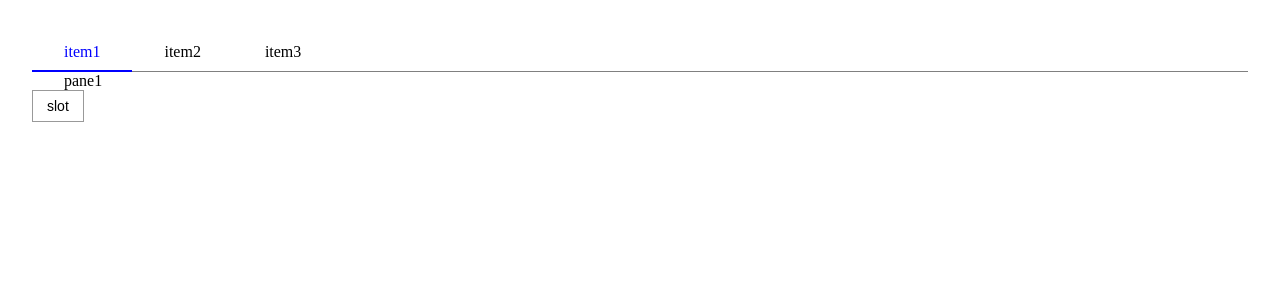
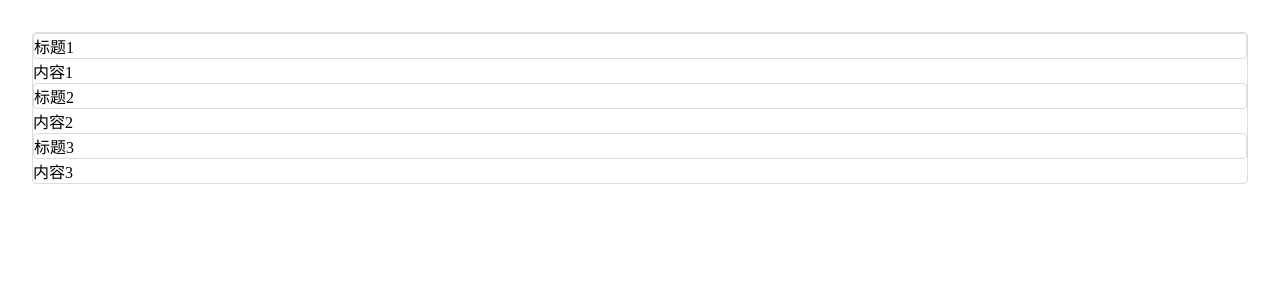
Before and after one commit to cazser/biubiuUI-1, a Vue app: page / in a window 1280 px wide. Shown: the top 300 px of the page. Built offline with nearby package versions, Linux system fonts and the light colour scheme.

Commit message:
开始写collapse组件了

```diff
--- a/src/app.vue
+++ b/src/app.vue
@@ -1,22 +1,10 @@
 <template>
   <div class='app'>
-    <biu-tabs selected="11">
-      <biu-tabs-head>
-        <biu-tabs-item name="11" type='item'>
-            item1
-          </biu-tabs-item>
-         <biu-tabs-item name='12' type='item'>item2</biu-tabs-item>
-         <biu-tabs-item name="item3" type="item">item3</biu-tabs-item>
-      </biu-tabs-head>
-      <biu-tabs-body>
-        <biu-tabs-item name='11' type='pane'>pane1</biu-tabs-item>
-        <biu-tabs-item name='12' type='pane'>pane2</biu-tabs-item>
-        <biu-tabs-item name="item3" type="pane">
-          <biu-button>11</biu-button>
-        </biu-tabs-item>
-      </biu-tabs-body>
-    </biu-tabs>
-    <biu-button>slot</biu-button>
+   <biu-collapse>
+     <biu-collapse-item title="标题1">内容1</biu-collapse-item>
+     <biu-collapse-item title="标题2">内容2</biu-collapse-item>
+     <biu-collapse-item title="标题3">内容3</biu-collapse-item>
+   </biu-collapse>
   </div>
 </template>
 <script>
--- /dev/null
+++ b/src/collapse-item.vue
@@ -0,0 +1,33 @@
+<template>
+	<div class='collapse-item'>
+	<div class="title">
+	 {{title}}
+	</div>
+	 <div class="content">
+	 <slot></slot>
+	 </div>
+	</div>
+</template>
+<script>
+export default{
+name:'collapse-item',
+props:{
+	title:{
+		type:String,
+		required: true
+	}
+}
+
+};
+</script>
+<style scoped>
+.collapse-item{
+
+}
+
+.title{
+border: 1px solid #ddd;
+border-radius: 4px;
+}
+
+</style>
--- /dev/null
+++ b/src/collapse.vue
@@ -0,0 +1,22 @@
+<template>
+	<div class='collapse'>
+
+
+	 <slot></slot>
+
+	</div>
+</template>
+<script>
+export default{
+name:'collapse'
+
+};
+</script>
+<style scoped>
+.collapse{
+border: 1px solid #ddd;
+border-radius: 4px;
+}
+
+
+</style>
--- a/src/index.js
+++ b/src/index.js
@@ -10,6 +10,8 @@ import TabsPane from '@/tabs-p.vue'
 import TabsItem from '@/tabs-item.vue'
 import TabsHead from '@/tabs-head.vue'
 import TabsBody from '@/tabs-body.vue'
+import Collapse from '@/collapse.vue'
+import CollapseItem from '@/collapse-item.vue'
 const app = createApp(App)
 app.component('biu-icon', Icon)
 app.component('biu-button-group', ButtonGroup)
@@ -18,5 +20,7 @@ app.component('biu-tabs', Tabs)
 app.component('biu-tabs-head', TabsHead)
 app.component('biu-tabs-body', TabsBody)
 app.component('biu-tabs-item', TabsItem)
+app.component('biu-collapse', Collapse)
+app.component('biu-collapse-item', CollapseItem)
 app.use(plugin)
 app.mount('#app')
--- a/src/plugin.js
+++ b/src/plugin.js
@@ -1,5 +1,5 @@
 import Toast from '@/toast.vue'
-import test from '@/test.vue'
+import test from '@/toast-wrapper.vue'
 import { defineComponent, createApp } from 'vue'
 
 function createToast(message, options) {
```
Also changed, not shown: src/toast-wrapper.vue (renamed from src/test.vue).
